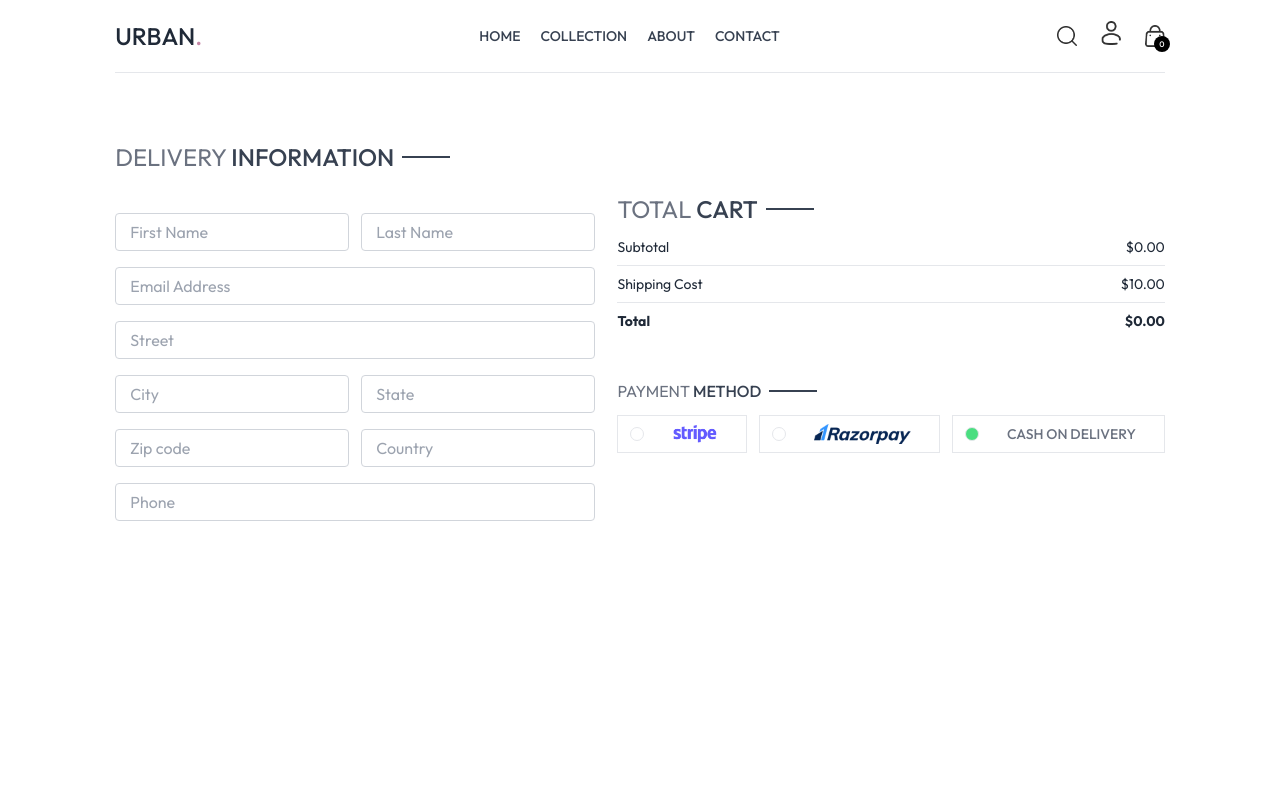
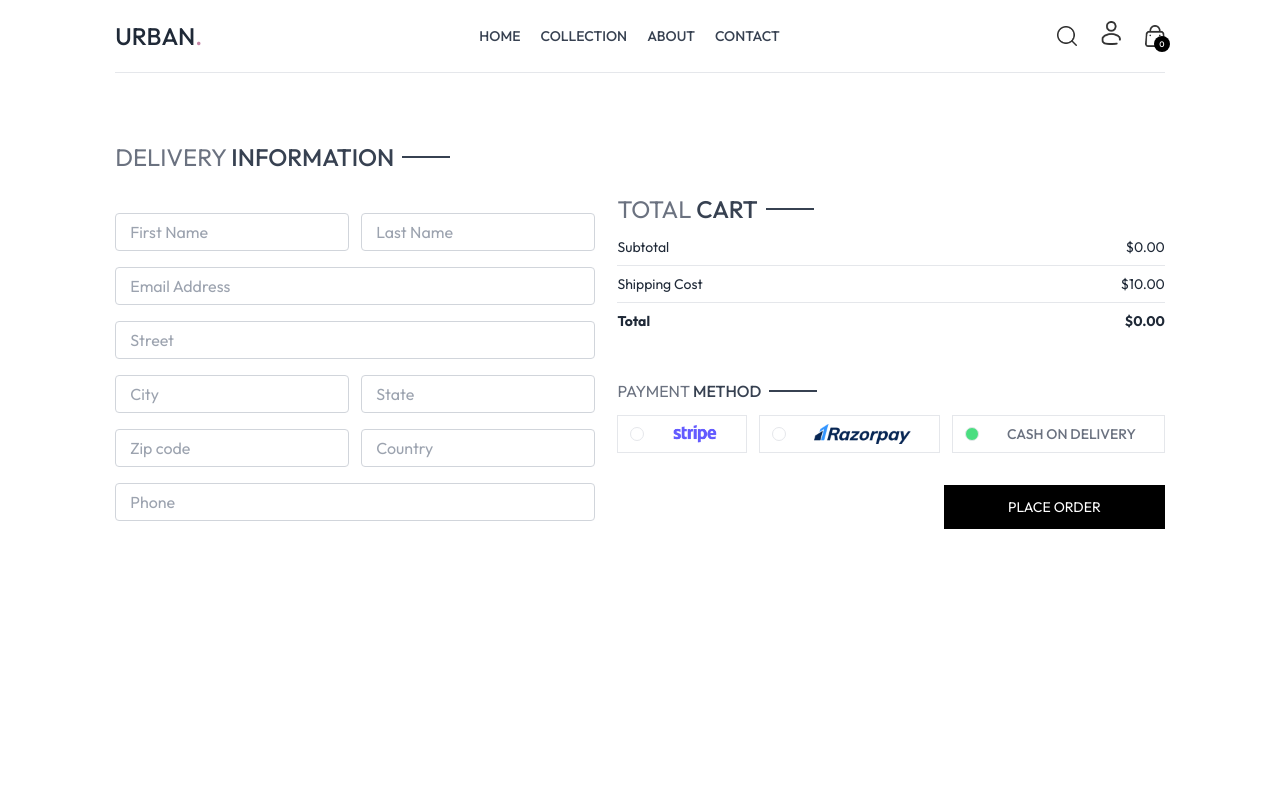
Before and after one commit to ashrafultusar/urban-frontend, a React (Vite) app in the folder urban-frontend/: page /place-order in a window 1280 px wide. Shown: the top 800 px of the page. Built offline with nearby package versions, Linux system fonts and the light colour scheme.

Commit message:
added update placeorder page

```diff
--- a/urban-frontend/src/pages/PlaceOrder.jsx
+++ b/urban-frontend/src/pages/PlaceOrder.jsx
@@ -1,10 +1,12 @@
-import React, { useState } from "react";
+import React, { useContext, useState } from "react";
 import Title from "../components/Title";
 import CartTotal from "./../components/CartTotal";
 import { assets } from "../assets/assets";
+import { ShopContext } from "../context/ShopContex";
 
 const PlaceOrder = () => {
   const [method, setMethod] = useState("cod");
+  const { navigate } = useContext(ShopContext);
 
   return (
     <div className="flex flex-col sm:flex-row justify-between gap-4 pt-5 sm:pt-14 min-h-[80vh] border-t">
@@ -84,7 +86,7 @@ const PlaceOrder = () => {
                 }`}
               ></p>
               <img className="h-5 mx-4" src={assets.stripe_logo} alt="" />
-                      </div>
+            </div>
 
             <div
               onClick={() => setMethod("razorpay")}
@@ -96,7 +98,7 @@ const PlaceOrder = () => {
                 }`}
               ></p>
               <img className="h-5 mx-4" src={assets.razorpay_logo} alt="" />
-                      </div>
+            </div>
 
             <div
               onClick={() => setMethod("cod")}
@@ -112,6 +114,11 @@ const PlaceOrder = () => {
               </p>
             </div>
           </div>
+          <div className="w-full text-end mt-8">
+            <button onClick={()=>navigate('/orders')} className="bg-black text-white px-16 py-3 text-sm uppercase">
+              Place Order
+            </button>
+          </div>
         </div>
       </div>
     </div>
```
